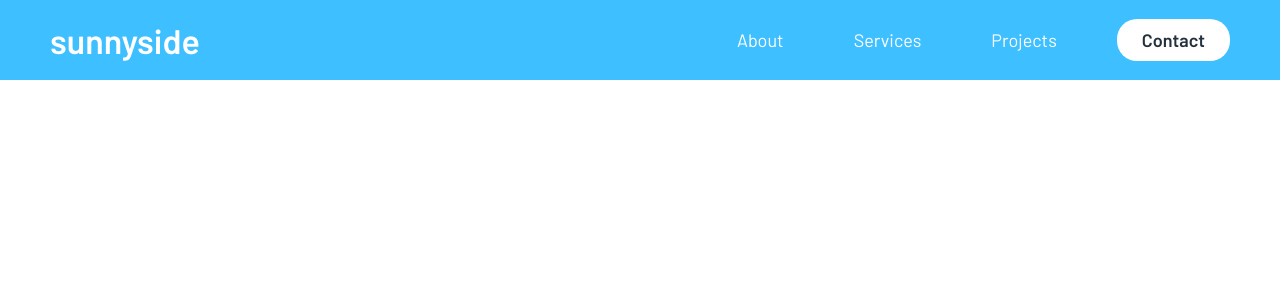
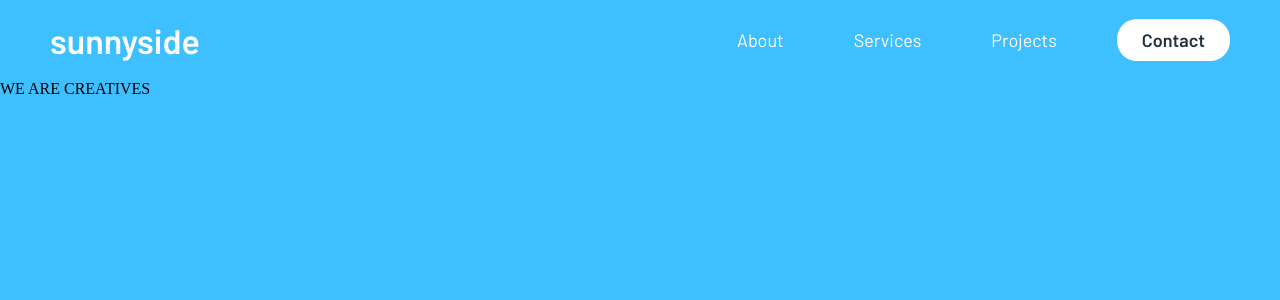
Before and after one commit to yoga1234/frontendmentor-challenges, a React (Create React App) app: page /frontendmentor-challenges/sunnyside-agency in a window 1280 px wide. Shown: the top 300 px of the page. Built offline with nearby package versions, Linux system fonts and the light colour scheme.

Commit message:
initial code sunnylandingpage hero section

```diff
--- a/src/pages/SunnyLandingpage/SunnyLandingpage.js
+++ b/src/pages/SunnyLandingpage/SunnyLandingpage.js
@@ -1,5 +1,5 @@
 import React from "react";
-import { Navbar } from "./components";
+import { Navbar, HeroImage } from "./components";
 
 import "./SunnyLandingpage.css";
 
@@ -7,6 +7,7 @@ function SunnyLandingpage() {
   return (
     <div>
       <Navbar />
+      <HeroImage />
     </div>
   );
 }
--- /dev/null
+++ b/src/pages/SunnyLandingpage/components/HeroImage/HeroImage.css
@@ -0,0 +1,5 @@
+.hero-container {
+  width: 100vw;
+  height: calc(100vh - 80px);
+  background-color: var(--bgcolorss-blue);
+}
--- /dev/null
+++ b/src/pages/SunnyLandingpage/components/HeroImage/HeroImage.js
@@ -0,0 +1,15 @@
+import React from "react";
+
+import "./HeroImage.css";
+
+function HeroImage() {
+  return (
+    <div className="hero-container">
+      <div className="hero-text">WE ARE CREATIVES</div>
+      <div className="arrow"></div>
+      <div className="orange-image"></div>
+    </div>
+  );
+}
+
+export default HeroImage;
--- a/src/pages/SunnyLandingpage/components/index.js
+++ b/src/pages/SunnyLandingpage/components/index.js
@@ -1,3 +1,4 @@
 import Navbar from "./Navbar/Navbar";
+import HeroImage from "./HeroImage/HeroImage";
 
-export { Navbar };
+export { Navbar, HeroImage };
```
